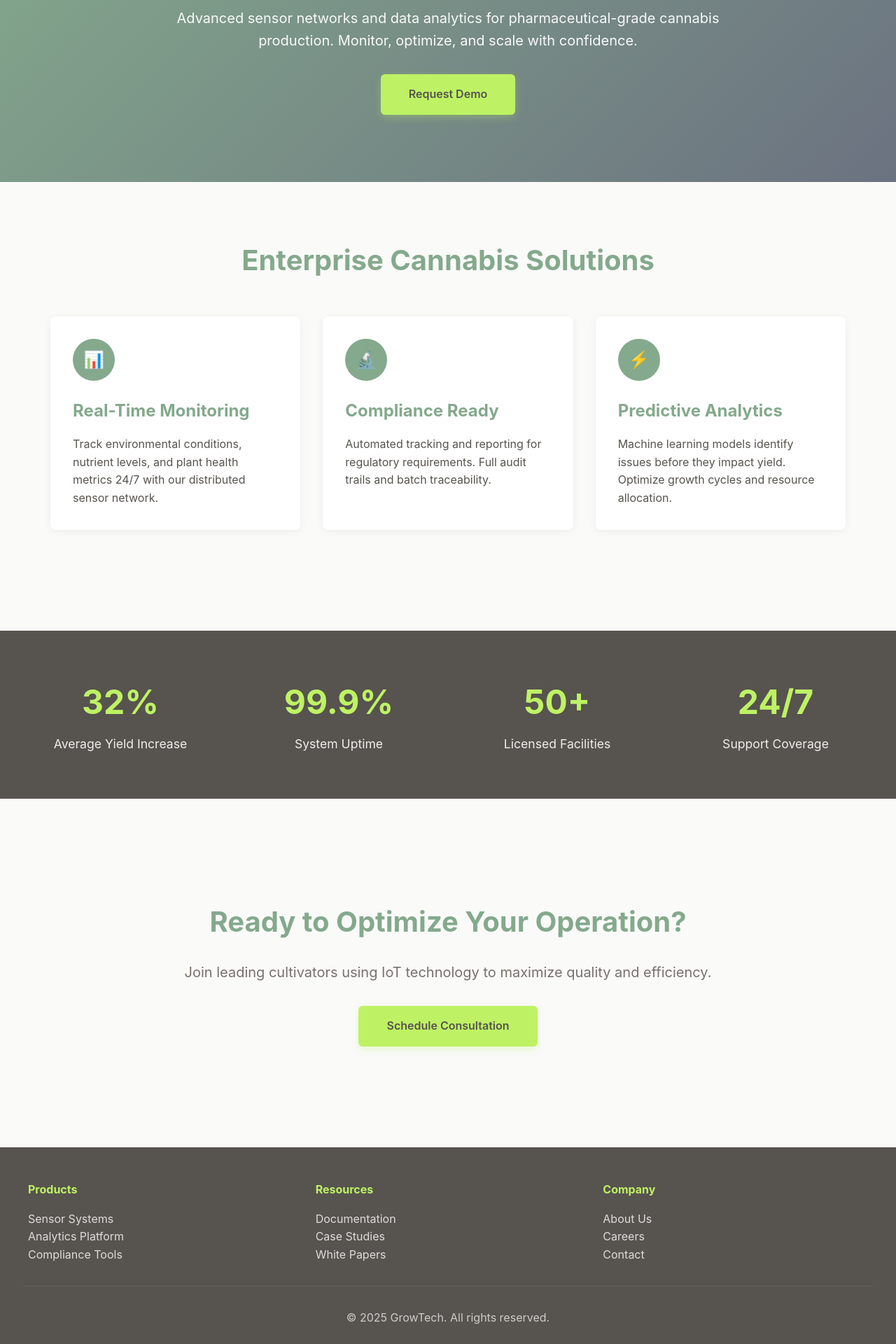
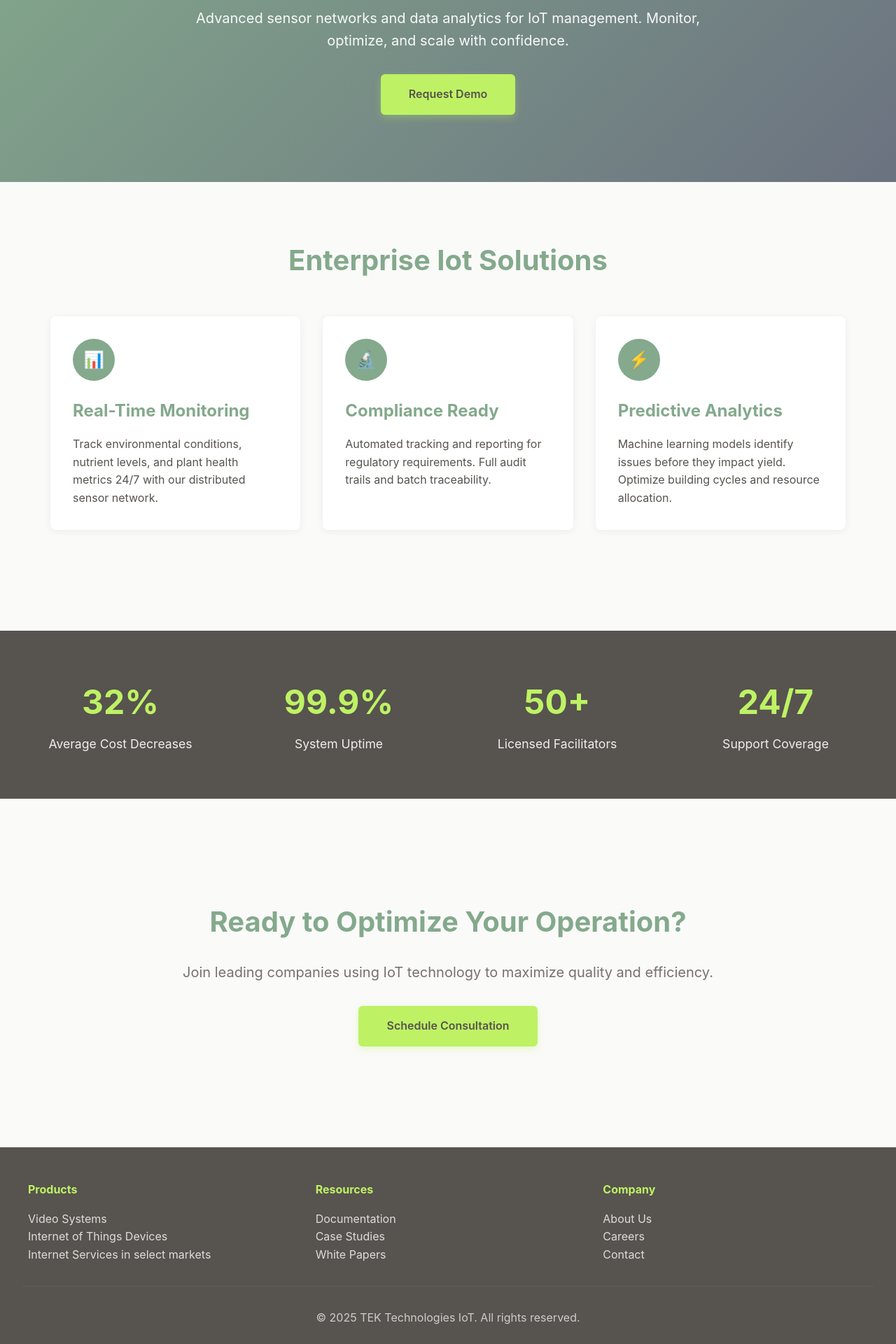
Before and after one commit to tektechnologies/tek-technologies, a React (Vite) app: page / in a window 1280 px wide. Shown: the part 273-2193 px from the top of the page at 70% size. Built offline with nearby package versions, Linux system fonts and the light colour scheme.

Commit message:
update text content

```diff
--- a/src/App.tsx
+++ b/src/App.tsx
@@ -22,13 +22,13 @@ console.log("Hi Harrison, love you!!!")
     <section className="hero">
         <div className="hero-content">
             <h1>Precision Cultivation Through IoT</h1>
-            <p>Advanced sensor networks and data analytics for pharmaceutical-grade cannabis production. Monitor, optimize, and scale with confidence.</p>
+            <p>Advanced sensor networks and data analytics for IoT management. Monitor, optimize, and scale with confidence.</p>
             <a href="#" className="cta-button">Request Demo</a>
         </div>
     </section>
 
     <section className="features">
-        <h2 className="section-title">Enterprise Cannabis Solutions</h2>
+        <h2 className="section-title">Enterprise Iot Solutions</h2>
         <div className="feature-grid">
             <div className="feature-card">
                 <div className="feature-icon">📊</div>
@@ -43,7 +43,7 @@ console.log("Hi Harrison, love you!!!")
             <div className="feature-card">
                 <div className="feature-icon">⚡</div>
                 <h3>Predictive Analytics</h3>
-                <p>Machine learning models identify issues before they impact yield. Optimize growth cycles and resource allocation.</p>
+                <p>Machine learning models identify issues before they impact yield. Optimize building cycles and resource allocation.</p>
             </div>
         </div>
     </section>
@@ -52,7 +52,7 @@ console.log("Hi Harrison, love you!!!")
         <div className="stats-container">
             <div className="stat-item">
                 <h4>32%</h4>
-                <p>Average Yield Increase</p>
+                <p>Average Cost Decreases</p>
             </div>
             <div className="stat-item">
                 <h4>99.9%</h4>
@@ -60,7 +60,7 @@ console.log("Hi Harrison, love you!!!")
             </div>
             <div className="stat-item">
                 <h4>50+</h4>
-                <p>Licensed Facilities</p>
+                <p>Licensed Facilitators</p>
             </div>
             <div className="stat-item">
                 <h4>24/7</h4>
@@ -71,7 +71,7 @@ console.log("Hi Harrison, love you!!!")
 
     <section className="cta-section">
         <h2>Ready to Optimize Your Operation?</h2>
-        <p>Join leading cultivators using IoT technology to maximize quality and efficiency.</p>
+        <p>Join leading companies using IoT technology to maximize quality and efficiency.</p>
         <a href="#" className="cta-button">Schedule Consultation</a>
     </section>
 
@@ -80,9 +80,9 @@ console.log("Hi Harrison, love you!!!")
             <div className="footer-section">
                 <h4>Products</h4>
                 <ul>
-                    <li><a href="#">Sensor Systems</a></li>
-                    <li><a href="#">Analytics Platform</a></li>
-                    <li><a href="#">Compliance Tools</a></li>
+                    <li><a href="#">Video Systems</a></li>
+                    <li><a href="#">Internet of Things Devices</a></li>
+                    <li><a href="#">Internet Services in select markets</a></li>
                 </ul>
             </div>
             <div className="footer-section">
@@ -103,7 +103,7 @@ console.log("Hi Harrison, love you!!!")
             </div>
         </div>
         <div className="footer-bottom">
-            <p>&copy; 2025 GrowTech. All rights reserved.</p>
+            <p>&copy; 2025 TEK Technologies IoT. All rights reserved.</p>
         </div>
     </footer>
 </body>
```
